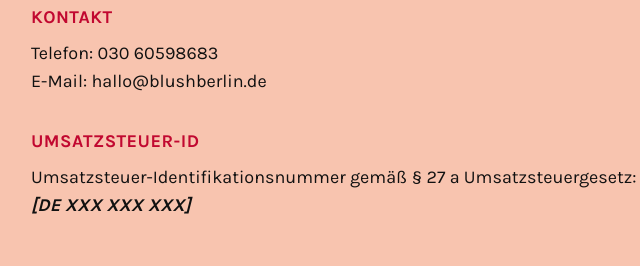
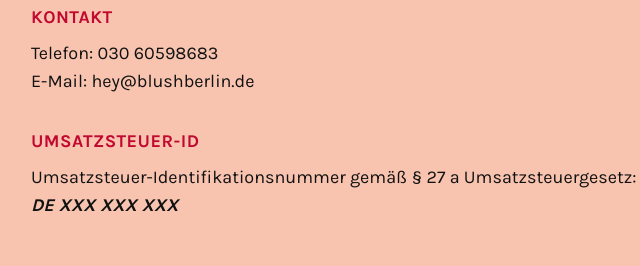
Before and after one commit to blush-cafe/blush-website, a website: page impressum.html in a window 1280 px wide. Shown: the part 392-658 px from the top of the page, 249-889 px from the left. Drawn offline with Linux system fonts and the light colour scheme.

Commit message:
update email address

```diff
--- a/impressum.html
+++ b/impressum.html
@@ -47,7 +47,7 @@
                 <h2 class="font-bold text-blush-red mb-2 uppercase tracking-wide">Kontakt</h2>
                 <p>
                     Telefon: <a href="tel:+493060598683" class="hover:text-blush-red transition-colors">030 60598683</a><br>
-                    E-Mail: <a href="mailto:hallo@blushberlin.de" class="hover:text-blush-red transition-colors">hallo@blushberlin.de</a>
+                    E-Mail: <a href="mailto:hey@blushberlin.de" class="hover:text-blush-red transition-colors">hey@blushberlin.de</a>
                 </p>
             </section>
 
@@ -55,7 +55,7 @@
                 <h2 class="font-bold text-blush-red mb-2 uppercase tracking-wide">Umsatzsteuer-ID</h2>
                 <p>
                     Umsatzsteuer-Identifikationsnummer gemäß § 27 a Umsatzsteuergesetz:<br>
-                    <span class="text-[#111] font-bold italic">[DE XXX XXX XXX]</span>
+                    <span class="text-[#111] font-bold italic">DE XXX XXX XXX</span>
                 </p>
             </section>
 
```
